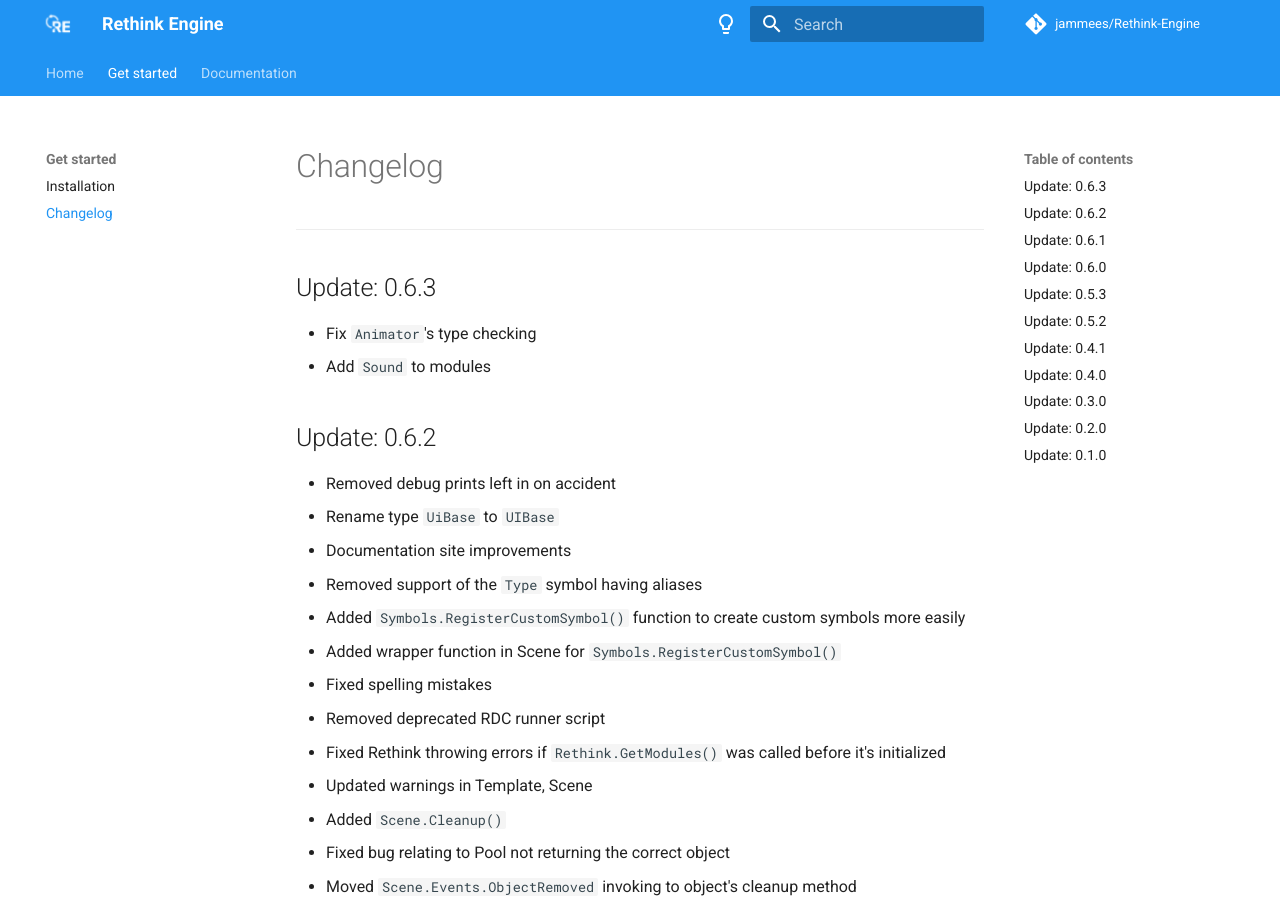
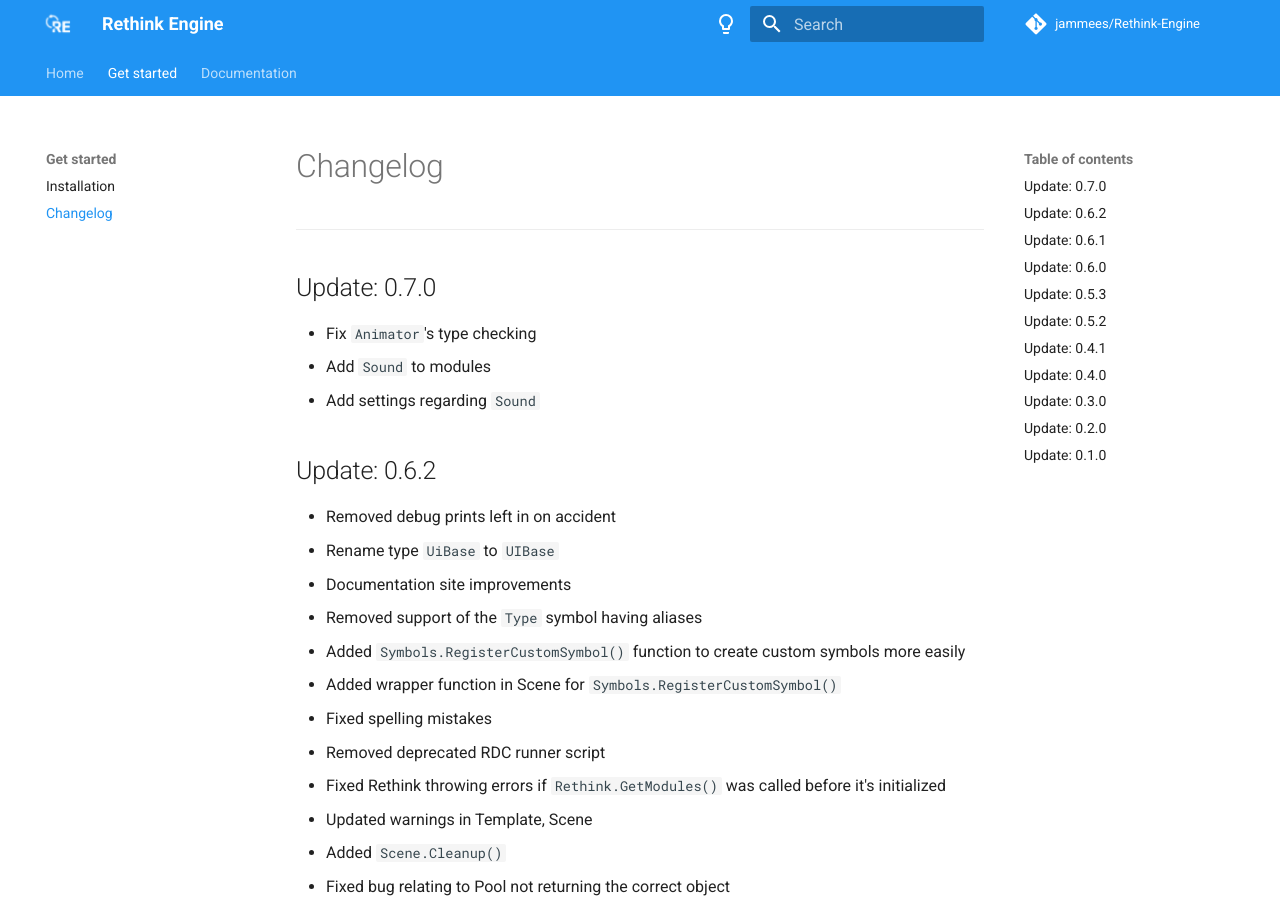
Before and after one commit to jammees/Rethink-Engine, an MkDocs documentation site: the page built from docs/getstarted/changelog.md, in a window 1280 px wide and 900 px high. Built offline with MkDocs 1.6.1 and Material for MkDocs 9.7.7, drawn with Linux system fonts in a browser that asks for light colours; comment, search, counter and statistics services are not loaded.

Commit message:
Update changelog

```diff
--- a/docs/getstarted/changelog.md
+++ b/docs/getstarted/changelog.md
@@ -1,9 +1,10 @@
 <hr>
 
-## Update: 0.6.3
+## Update: 0.7.0
 
 - Fix `Animator`'s type checking
 - Add `Sound` to modules
+- Add settings regarding `Sound`
 
 ## Update: 0.6.2
 - Removed debug prints left in on accident
```
